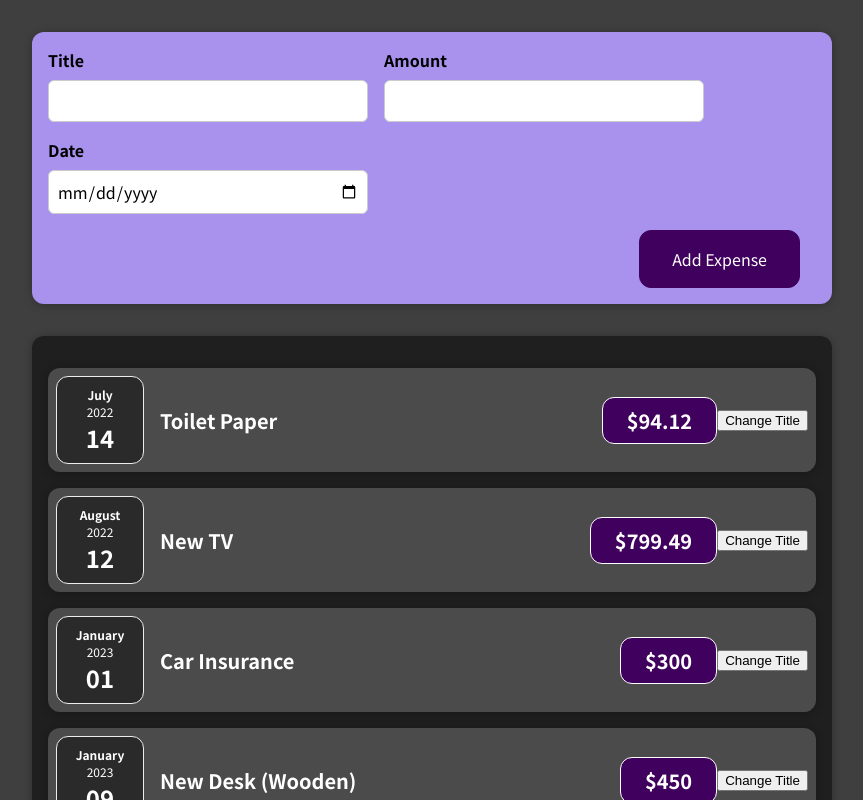
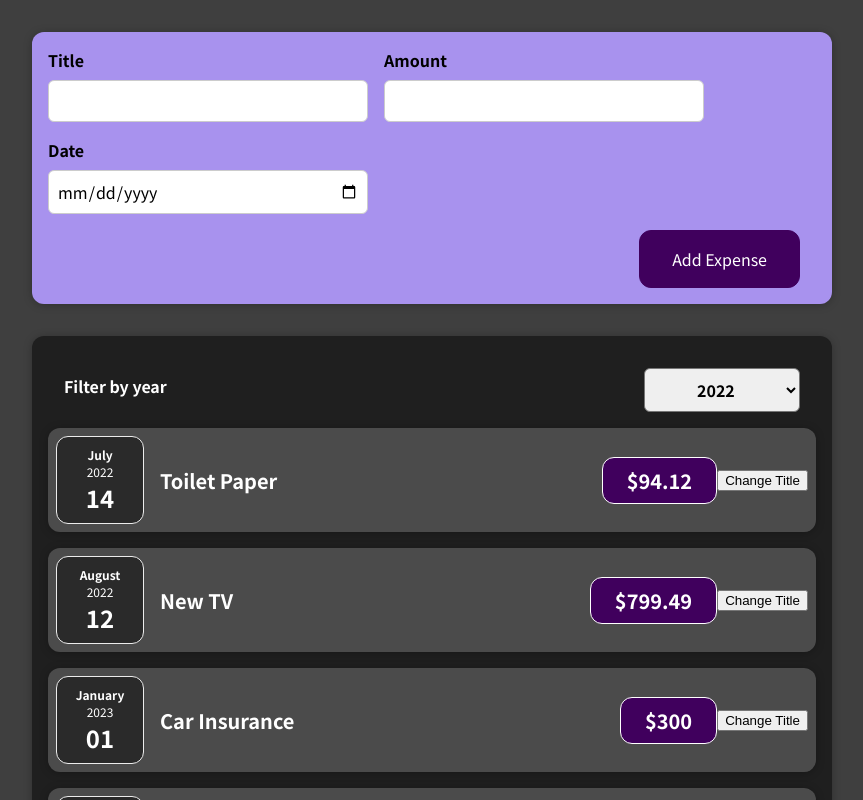
Before and after one commit to Crimca/react-first-project, a React (Create React App) app: page / in a window 1280 px wide. Shown: the top 800 px of the page, without its empty margins (208-1071 px from the left). Built offline with nearby package versions, Linux system fonts and the light colour scheme.

Commit message:
Filter-komponentin luonti

```diff
--- a/src/components/Expenses/Expenses.js
+++ b/src/components/Expenses/Expenses.js
@@ -1,11 +1,22 @@
-import React from 'react';
+import React, { useState } from 'react';
 import ExpenseItem from './ExpenseItem';
 import Card from '../UI/Card';
+import ExpensesFilter from './ExpensesFilter';
 import './Expenses.css';
 
-function Expenses(props) {
-    return (
+const Expenses = (props) => {
+
+const [filteredYear, setFilteredYear] = useState('2024');
+
+      const filterChangeHandler = (selectedYear) => {
+            //console.log('Expenses.js');
+            // console.log(selectedYear);
+            setFilteredYear(selectedYear);
+      };
+
+      return (
         <Card className="expenses">
+          <ExpensesFilter selected={filteredYear} onChangeFilter={filterChangeHandler}/>
       <ExpenseItem
             title={props.items[0].title}
             amount={props.items[0].amount}
--- a/src/components/Expenses/ExpensesFilter.js
+++ b/src/components/Expenses/ExpensesFilter.js
@@ -1,14 +1,16 @@
 import React from 'react';
-
 import './ExpensesFilter.css';
 
 const ExpensesFilter = (props) => {
+  const dropdownChangeHandler = (event) => {
+    props.onChangeFilter(event.target.value);
+  };
 
   return (
     <div className='expenses-filter'>
       <div className='expenses-filter__control'>
         <label>Filter by year</label>
-        <select>
+        <select value={props.selected} onChange={dropdownChangeHandler}>
           <option value='2022'>2022</option>
           <option value='2021'>2021</option>
           <option value='2020'>2020</option>
```
